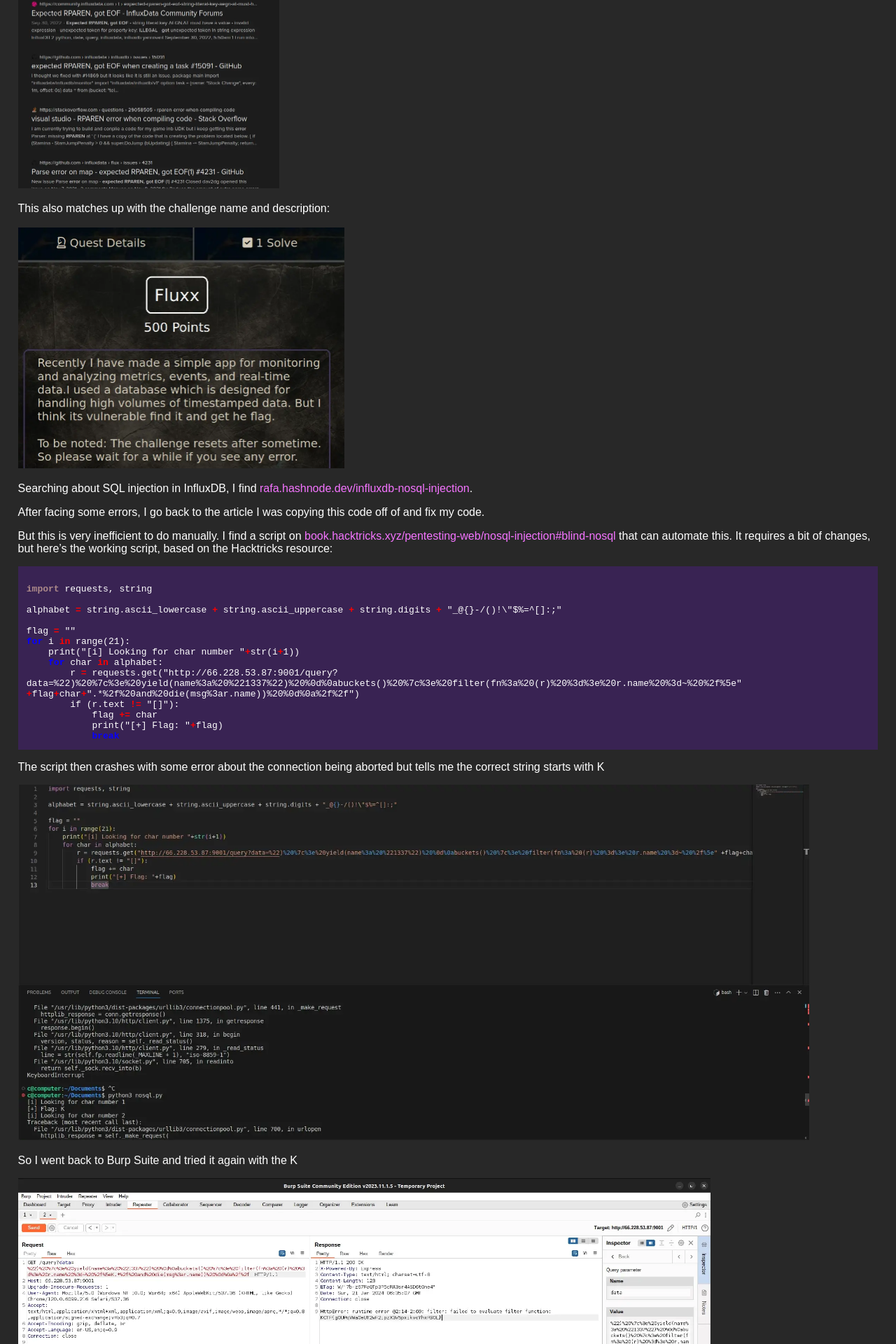
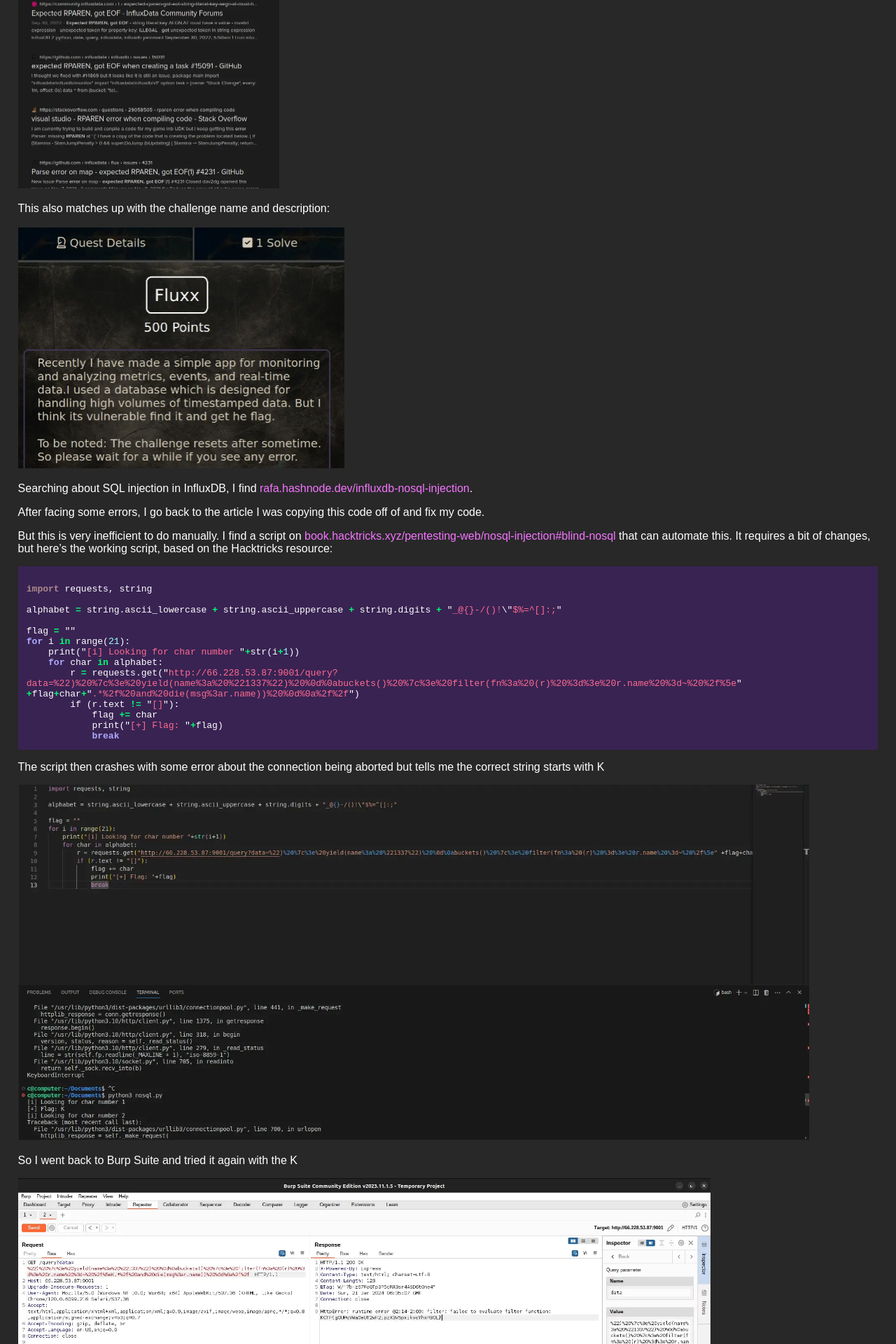
Before and after one commit to colleirose/colleirose.github.io, a Jekyll site: the page built from _posts/2024-01-23-influxdb-knightctf.md, in a window 1280 px wide. Shown: the part 1112-3032 px from the top of the page at 70% size. Built offline with Jekyll 4.4.1, drawn with Linux system fonts in a browser that asks for light colours.

Commit message:
Fix contrast issues

```diff
--- a/css/style.css
+++ b/css/style.css
@@ -33,18 +33,34 @@
 }
 
 .highlight .ow, .highlight .o {
-  color: #f00;
+  color: #00ff70;
   font-weight: bold;
 }
 
 .highlight .k, .highlight .kv {
-  color: #0800ff;
+  color: #adaaff;
   font-weight: bold;
 }
 
 .highlight .kn {
   color: #ac8a8a;
   font-weight: bold;
+}
+
+.highlight .s {
+  color: #ff6b90;
+}
+
+.highlight .nn {
+  color: #ff7b7b;
+}
+
+.highlight .nb {
+  color: #00BFFF;
+}
+
+.highlight .mi {
+  color: #9ff;
 }
 
 /** Nav bar and footer **/
```
